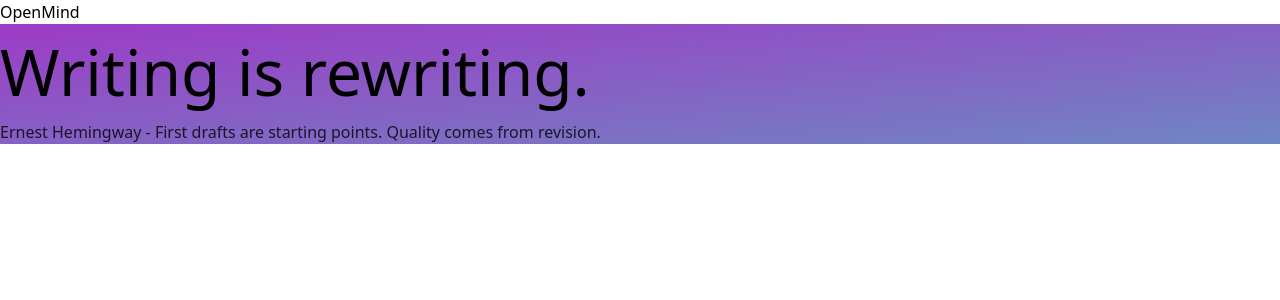
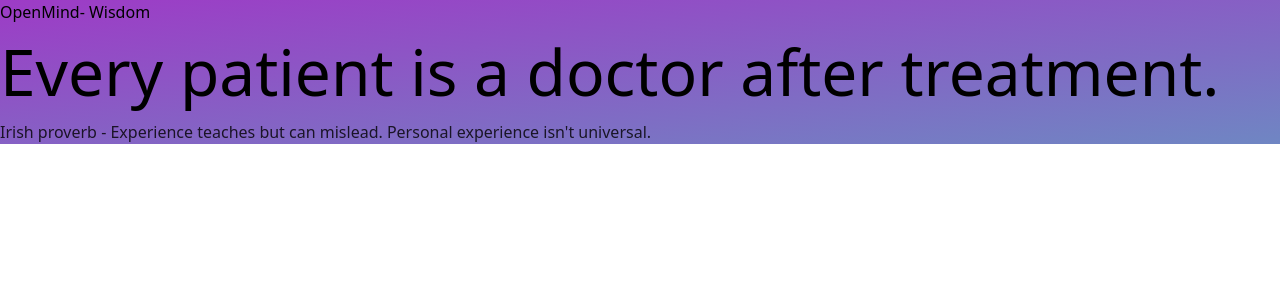
Before and after one commit to Stimul8d/OpenMind, a React (Vite) app: page / in a window 1280 px wide. Shown: the top 300 px of the page. Built offline with nearby package versions, Linux system fonts and the light colour scheme.

Commit message:
feat: enhance Header component with category display and animations; update QuoteContainer to manage quote categories

```diff
--- a/src/App.jsx
+++ b/src/App.jsx
@@ -1,4 +1,3 @@
-import Header from './components/Header'
 import QuoteContainer from './components/QuoteContainer'
 import FloatingShapes from './components/FloatingShapes'
 
@@ -6,7 +5,6 @@ function App() {
   return (
     <div className="min-h-screen">
       <FloatingShapes />
-      <Header />
       <QuoteContainer />
     </div>
   )
--- a/src/components/Header.jsx
+++ b/src/components/Header.jsx
@@ -1,8 +1,25 @@
 import React from 'react'
+import { AnimatePresence, motion } from 'framer-motion'
 
-const Header = () => (
+const Header = ({ category }) => (
   <header className="fixed top-0 left-0 w-full p-6 z-10">
-    <h1 className="text-white/90 text-lg tracking-wide">OpenMind</h1>
+    <h1 className="text-white/90 text-lg tracking-wide flex items-center gap-2">
+      OpenMind
+      <AnimatePresence mode="wait">
+        {category && (
+          <motion.span
+            key={category}
+            initial={{ opacity: 0, x: -20 }}
+            animate={{ opacity: 1, x: 0 }}
+            exit={{ opacity: 0, x: 20 }}
+            transition={{ duration: 0.5 }}
+            className="text-white/60"
+          >
+            - {category}
+          </motion.span>
+        )}
+      </AnimatePresence>
+    </h1>
   </header>
 )
 
--- a/src/components/Quote.jsx
+++ b/src/components/Quote.jsx
@@ -73,7 +73,10 @@ const Quote = ({ text, source, context, isTransitioning }) => {
         exit="exit"
         className="fixed bottom-0 left-0 w-full text-center mb-8"
       >
-        <p className="text-white text-lg">{source}{context && ` - ${context}`}</p>
+        <p className="text-white text-lg">
+          <span className="font-bold">{source}</span>
+          {context && <span> - {context}</span>}
+        </p>
       </motion.footer>
     </motion.div>
   )
--- a/src/components/QuoteContainer.jsx
+++ b/src/components/QuoteContainer.jsx
@@ -1,16 +1,73 @@
 import { useState, useEffect, useRef } from 'react'
 import { AnimatePresence } from 'framer-motion'
 import Quote from './Quote'
+import Header from './Header'
 import quotes from '../data/quotes/index'
 import QuoteManager from '../utils/quoteManager'
 
 const gradients = [
-  ['rgb(124, 58, 237)', 'rgb(59, 130, 246)'],    // violet -> blue
-  ['rgb(244, 63, 94)', 'rgb(251, 146, 60)'],     // rose -> orange
-  ['rgb(16, 185, 129)', 'rgb(45, 212, 191)'],    // emerald -> teal
-  ['rgb(217, 70, 239)', 'rgb(147, 51, 234)'],    // fuchsia -> purple
-  ['rgb(245, 158, 11)', 'rgb(236, 72, 153)']     // amber -> pink
+  ['rgb(124, 58, 237)', 'rgb(59, 130, 246)'],     // violet -> blue
+  ['rgb(244, 63, 94)', 'rgb(251, 146, 60)'],      // rose -> orange
+  ['rgb(16, 185, 129)', 'rgb(45, 212, 191)'],     // emerald -> teal
+  ['rgb(217, 70, 239)', 'rgb(147, 51, 234)'],     // fuchsia -> purple
+  ['rgb(245, 158, 11)', 'rgb(236, 72, 153)'],     // amber -> pink
+  ['rgb(20, 184, 166)', 'rgb(6, 182, 212)'],      // teal -> cyan
+  ['rgb(139, 92, 246)', 'rgb(248, 113, 113)'],    // violet -> red
+  ['rgb(52, 211, 153)', 'rgb(59, 130, 246)'],     // emerald -> blue
+  ['rgb(234, 179, 8)', 'rgb(239, 68, 68)'],       // yellow -> red
+  ['rgb(14, 165, 233)', 'rgb(79, 70, 229)'],      // sky -> indigo
+  ['rgb(168, 85, 247)', 'rgb(236, 72, 153)'],     // purple -> pink
+  ['rgb(34, 197, 94)', 'rgb(234, 179, 8)'],       // green -> yellow
+  ['rgb(239, 68, 68)', 'rgb(168, 85, 247)'],      // red -> purple
+  ['rgb(6, 182, 212)', 'rgb(59, 130, 246)'],      // cyan -> blue
+  ['rgb(249, 115, 22)', 'rgb(234, 179, 8)'],      // orange -> yellow
+  ['rgb(79, 70, 229)', 'rgb(236, 72, 153)'],      // indigo -> pink
+  ['rgb(45, 212, 191)', 'rgb(34, 197, 94)'],      // teal -> green
+  ['rgb(248, 113, 113)', 'rgb(251, 146, 60)'],    // red -> orange
+  ['rgb(129, 140, 248)', 'rgb(217, 70, 239)'],    // indigo -> fuchsia
+  ['rgb(34, 197, 94)', 'rgb(20, 184, 166)']       // green -> teal
 ]
+
+const categoryMap = {
+  'systems': 'System Thinking',
+  'epistemology': 'Epistemology',
+  'religion': 'Religion',
+  'buddhism': 'Buddhism',
+  'taoism': 'Taoism',
+  'science': 'Science',
+  'sport': 'Sport Psychology',
+  'mental_models': 'Mental Models',
+  'outsiders': 'Outsider Wisdom',
+  'literature': 'Literature',
+  'modern_pragmatists': 'Modern Pragmatism',
+  'historical': 'Historical Wisdom',
+  'indigenous': 'Indigenous Wisdom',
+  'comedy': 'Comedy',
+  'makers': 'Makers',
+  'medical': 'Medical',
+  'business': 'Business',
+  'artists': 'Art',
+  'engineers': 'Engineering',
+  'ancient': 'Ancient Wisdom',
+  'film': 'Film & TV',
+  'music': 'Music'
+}
+
+const getQuoteCategory = (quote) => {
+  // Try to find the quote in one of our category arrays
+  for (const [key, displayName] of Object.entries(categoryMap)) {
+    if (quote.tags && quote.tags.includes(key)) return displayName
+  }
+
+  // Try to identify through the quote's properties
+  if (quote.tags && quote.tags.length > 0) {
+    const firstTag = quote.tags[0]
+    if (categoryMap[firstTag]) return categoryMap[firstTag]
+  }
+
+  // If we can't determine the category, use a default
+  return 'Wisdom'
+}
 
 const QuoteContainer = () => {
   const [currentQuote, setCurrentQuote] = useState(null)
@@ -20,7 +77,12 @@ const QuoteContainer = () => {
   const animationFrameRef = useRef()
 
   useEffect(() => {
-    setCurrentQuote(quoteManager.current.getNext())
+    const nextQuote = quoteManager.current.getNext()
+    setCurrentQuote({
+      ...nextQuote,
+      category: getQuoteCategory(nextQuote)
+    })
+
     const startTime = Date.now()
 
     const animate = () => {
@@ -31,7 +93,11 @@ const QuoteContainer = () => {
     }
 
     const interval = setInterval(() => {
-      setCurrentQuote(quoteManager.current.getNext())
+      const nextQuote = quoteManager.current.getNext()
+      setCurrentQuote({
+        ...nextQuote,
+        category: getQuoteCategory(nextQuote)
+      })
     }, cycleLength)
 
     animationFrameRef.current = requestAnimationFrame(animate)
@@ -74,6 +140,7 @@ const QuoteContainer = () => {
         backgroundImage: `linear-gradient(to bottom right, ${currentStartColor}, ${currentEndColor})`
       }}
     >
+      <Header category={currentQuote.category} />
       <AnimatePresence mode="wait">
         <Quote
           key={currentQuote.text}
--- a/src/utils/quoteManager.js
+++ b/src/utils/quoteManager.js
@@ -1,35 +1,23 @@
 class QuoteManager {
-  static instance = null;
-  static quotes = null;
-
   constructor(quotes) {
-    if (QuoteManager.instance) {
-      return QuoteManager.instance;
-    }
-
-    if (quotes !== QuoteManager.quotes) {
-      this.allQuotes = this.shuffle([...quotes]);
-      this.currentIndex = 0;
-      QuoteManager.quotes = quotes;
-    }
-
-    QuoteManager.instance = this;
+    this.allQuotes = this.shuffle([...quotes])
+    this.currentIndex = 0
   }
 
   getNext() {
-    const quote = this.allQuotes[this.currentIndex];
-    this.currentIndex = (this.currentIndex + 1) % this.allQuotes.length;
-    return quote;
+    const quote = this.allQuotes[this.currentIndex]
+    this.currentIndex = (this.currentIndex + 1) % this.allQuotes.length
+    return quote
   }
 
   shuffle(array) {
-    const shuffled = [...array];
+    const shuffled = [...array]
     for (let i = shuffled.length - 1; i > 0; i--) {
-      const j = Math.floor(Math.random() * (i + 1));
-      [shuffled[i], shuffled[j]] = [shuffled[j], shuffled[i]];
+      const j = Math.floor(Math.random() * (i + 1))
+      ;[shuffled[i], shuffled[j]] = [shuffled[j], shuffled[i]]
     }
-    return shuffled;
+    return shuffled
   }
 }
 
-export default QuoteManager;
+export default QuoteManager
```
